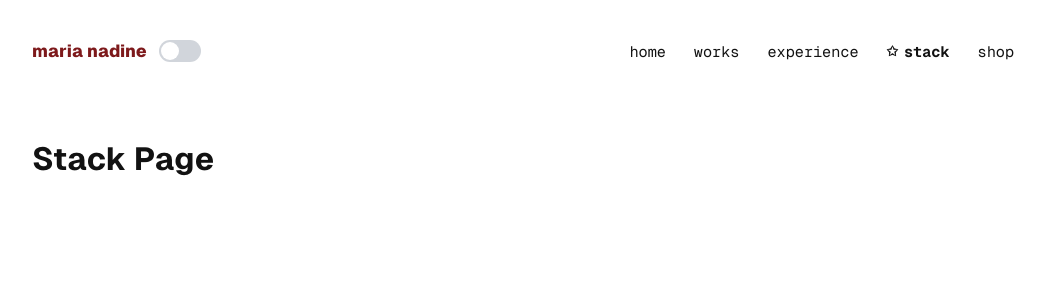
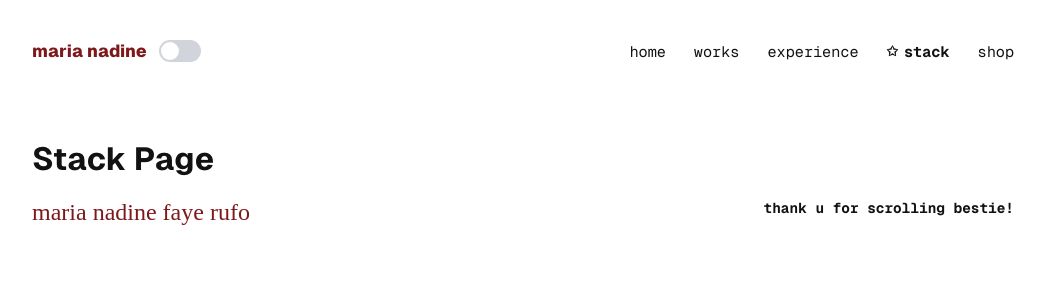
Before and after one commit to marianadine/mariafaye2026, a React (Vite) app: page /stack in a window 1280 px wide. Shown: the top 300 px of the page, without its empty margins (117-1162 px from the left). Built offline with nearby package versions, Linux system fonts and the light colour scheme; a web font is replaced by a local one.

Commit message:
Footer | apply on all pages

```diff
--- a/src/App.jsx
+++ b/src/App.jsx
@@ -24,6 +24,11 @@ export default function App() {
             <Route path="/stack" element={<Stack />} />
             <Route path="/shop" element={<Shop />} />
           </Routes>
+
+          <footer className="footer-two-column">
+            <p className="font-cursive">maria nadine faye rufo</p>
+            <code>thank u for scrolling bestie!</code>
+          </footer>
         </main>
       </BrowserRouter>
     </div>
--- a/src/pages/home.jsx
+++ b/src/pages/home.jsx
@@ -17,11 +17,6 @@ export default function Home() {
                     <code>an aspiring UI/UX Designer and QA Engineer with a passion for clean design and smooth user experiences.</code>
                 </div>
             </div>
-
-            <div className='footer-two-column'>
-                <p className='font-cursive'>maria nadine faye rufo</p>
-                <code>thank u for scrolling bestie!</code>
-            </div>
         </div>
     )
 }
```
